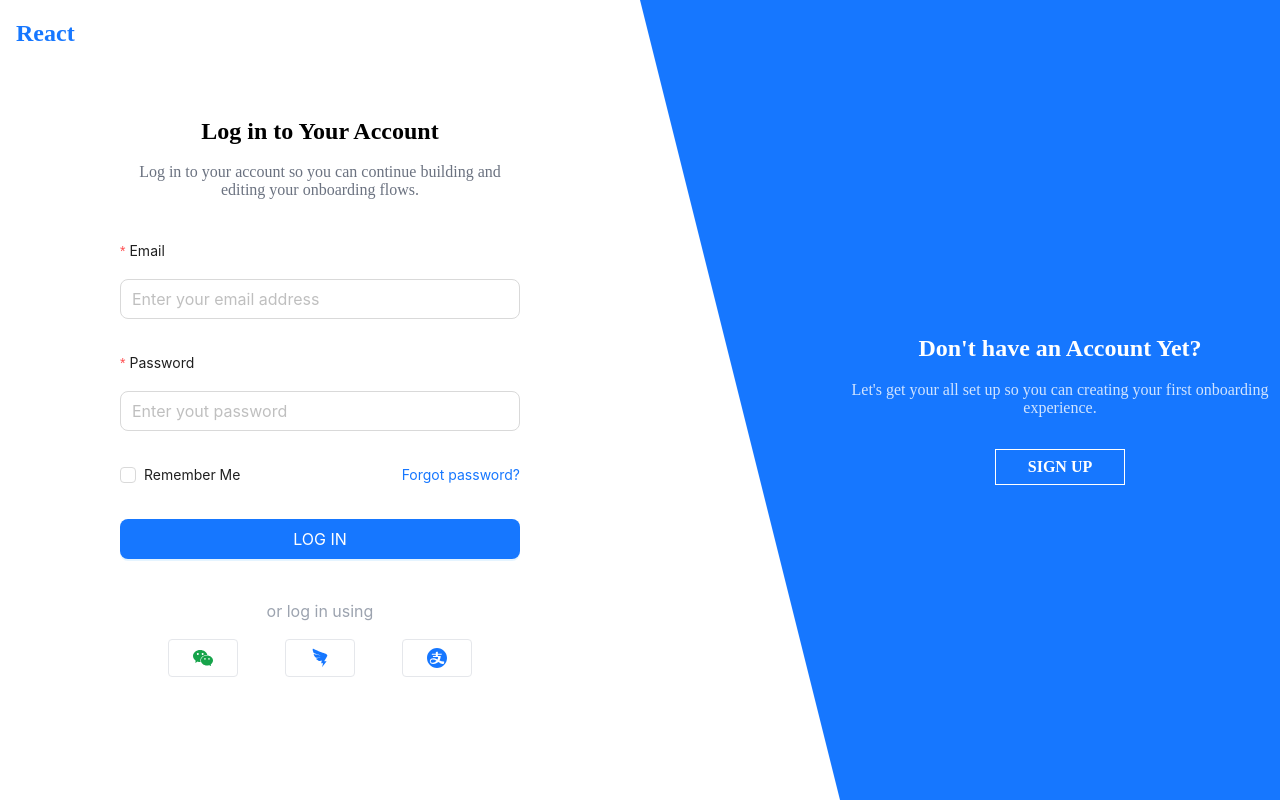
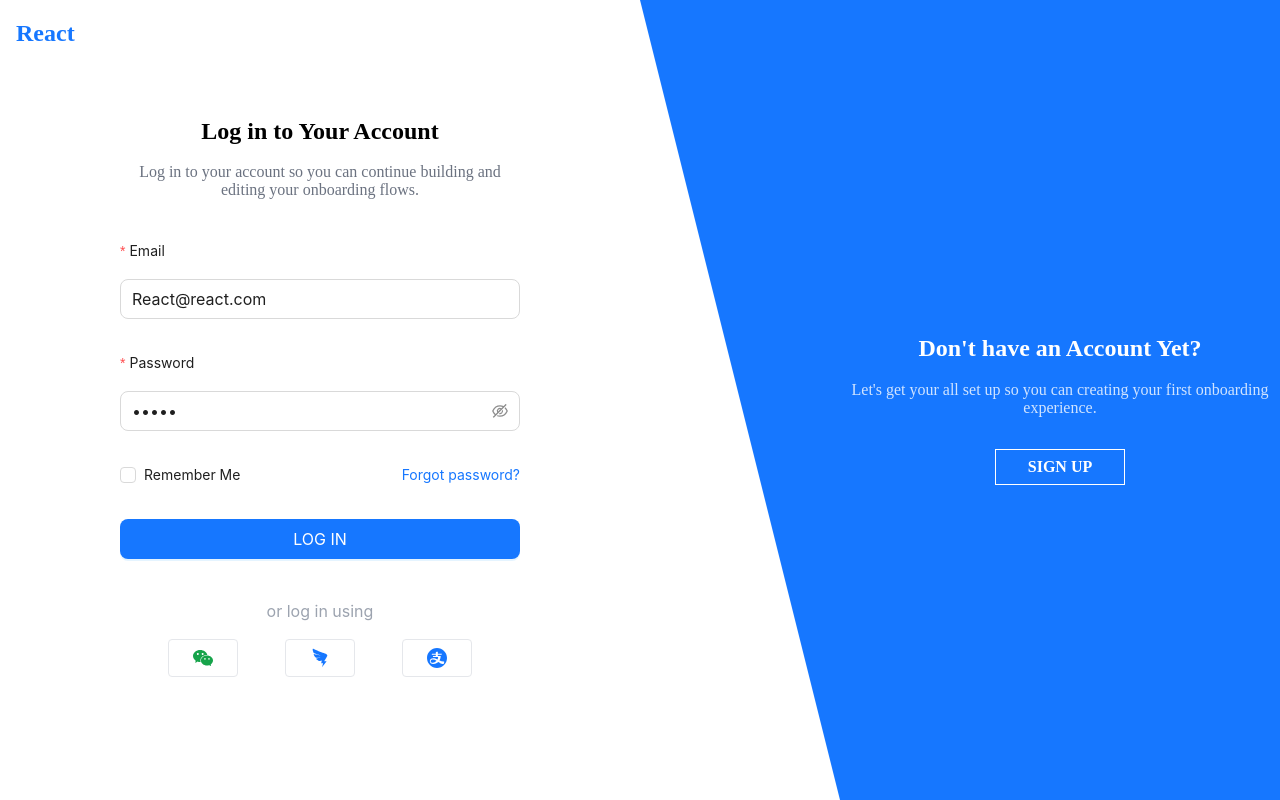
Before and after one commit to ZhangYangLizzm/React-admin, a React (Vite) app: page /login in a window 1280 px wide. Built offline with nearby package versions, Linux system fonts and the light colour scheme.

Commit message:
feat: 增加store.js管理storage

```diff
--- a/package.json
+++ b/package.json
@@ -12,6 +12,7 @@
   "dependencies": {
     "@ant-design/icons": "^5.2.6",
     "@reduxjs/toolkit": "^1.9.7",
+    "@types/store": "^2.0.5",
     "antd": "^5.13.2",
     "dayjs": "^1.11.10",
     "echarts": "^5.4.3",
--- /dev/null
+++ b/src/constants/storage.ts
@@ -0,0 +1 @@
+export const RememberUserStorageKey='remember_user'
--- a/src/layouts/Layout.tsx
+++ b/src/layouts/Layout.tsx
@@ -38,8 +38,8 @@ const NewLayout = () => {
           setCollapsed={setCollapsed}
         />
         <Content className="p-4">
-          <div className="bg-white p-4 rounded-xl h-full">
-            <Suspense fallback={<Spin />}>
+          <div className="bg-white p-4 rounded-xl h-full flex items-center justify-center">
+            <Suspense fallback={<Spin size="large"/>}>
               <Outlet />
             </Suspense>
           </div>
--- a/src/views/login/LoginForm.tsx
+++ b/src/views/login/LoginForm.tsx
@@ -1,6 +1,8 @@
 import { Channels } from "@/constants/channels";
+import { RememberUserStorageKey } from "@/constants/storage";
 import { Input, Checkbox, Button, Form } from "antd";
 import { useNavigate } from "react-router-dom";
+import store from "store";
 
 const LoginForm = () => {
   const [form] = Form.useForm();
@@ -10,6 +12,9 @@ const LoginForm = () => {
   const onLogin = async () => {
     const values = await form.validateFields();
     if (values) {
+      if (values.remember) {
+        store.set(RememberUserStorageKey, values.remember);
+      }
       navigate("/dashboard");
     }
   };
@@ -26,11 +31,21 @@ const LoginForm = () => {
       <Form
         form={form}
         layout="vertical"
+        initialValues={{
+          email: "React@react.com",
+          password: "React",
+        }}
       >
         <Form.Item
           label="Email"
           name="email"
-          rules={[{ required: true, message: "Please input your email" }]}
+          rules={[
+            {
+              required: true,
+              message: "Please input your email",
+              type: "email",
+            },
+          ]}
         >
           <Input placeholder="Enter your email address" />
         </Form.Item>
@@ -39,7 +54,7 @@ const LoginForm = () => {
           name="password"
           rules={[{ required: true, message: "Please input your password" }]}
         >
-          <Input placeholder="Enter yout password" />
+          <Input.Password placeholder="Enter yout password" />
         </Form.Item>
 
         <Form.Item>
```
Also changed, not shown: 1 other file (tests, documents, lock files or other folders).
